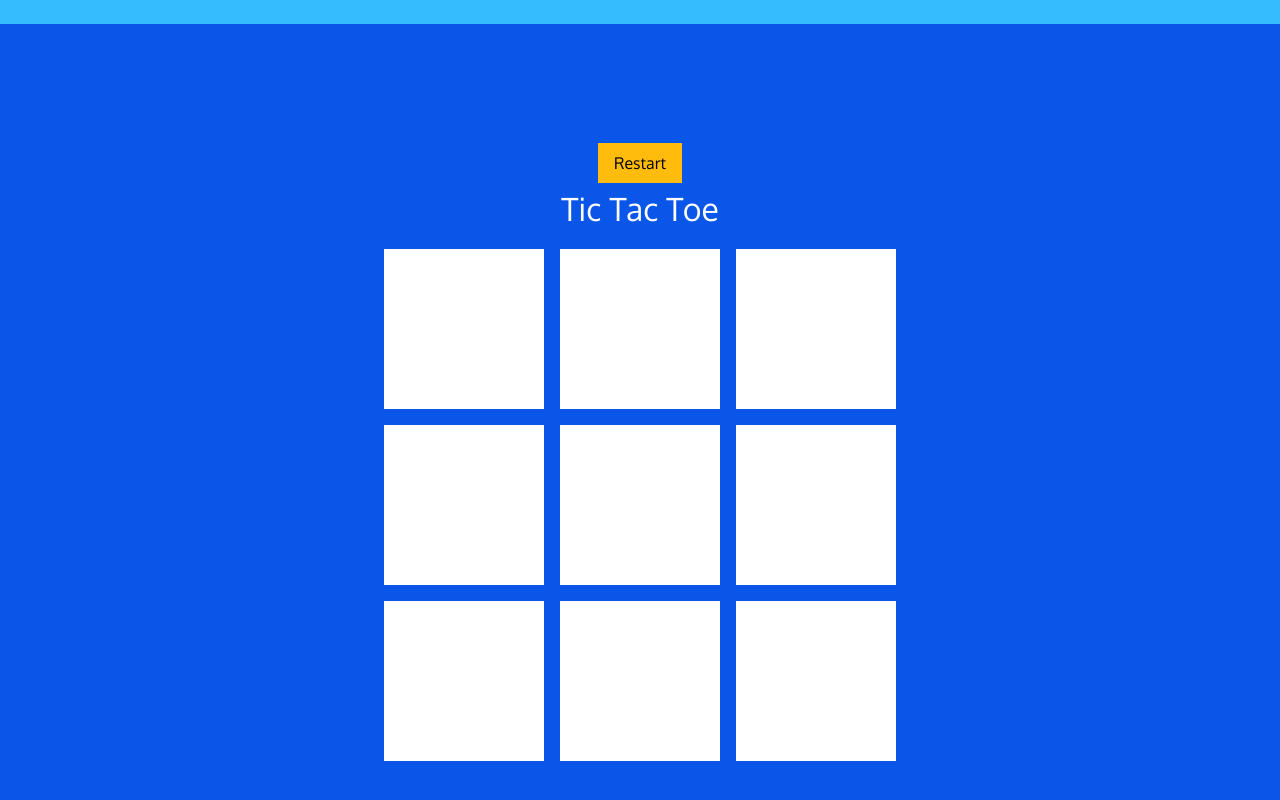
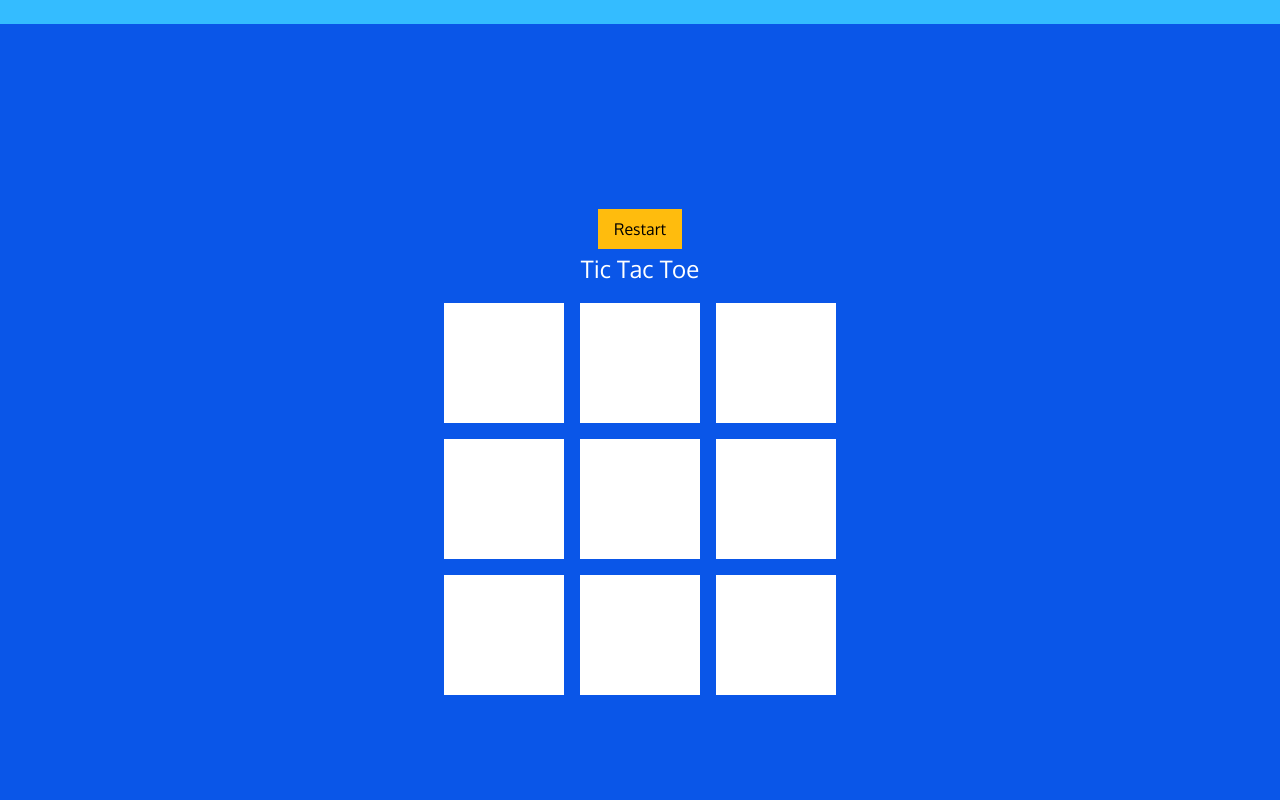
Before and after one commit to lingsuann02/curriculum-vitae, a React (Create React App) app: page / in a window 1280 px wide. Shown: the part 3976-4776 px from the top of the page. Built offline with nearby package versions, Linux system fonts and the light colour scheme.

Commit message:
fix css issues

```diff
--- a/src/components/navigation/navigation.css
+++ b/src/components/navigation/navigation.css
@@ -28,7 +28,7 @@
 
 @media (max-width: 576px) {
     #navigation-component {
-        max-height: 15em;
+        max-height: 17em;
     }
 }
 
--- a/src/components/tic-tac-toe/app.css
+++ b/src/components/tic-tac-toe/app.css
@@ -2,19 +2,19 @@
 }
 
 .game-board {
-    width: 64vh;
-    height: 64vh;
+    width: 49vh;
+    height: 49vh;
     margin: auto;
     /* display: flex;
     justify-content: space-between; */
 }
 
 .game-title {
-    font-size: 2em;
+    font-size: 1.5em;
 }
 
 .game-status {
-    font-size: 3em;
+    font-size: 1.5em;
 }
 
 .game-restart {
@@ -36,8 +36,8 @@
 }
 
 .square {
-    width: 20vh;
-    height: 20vh;
+    width: 15vh;
+    height: 15vh;
     float: left;
     display: flex;
     justify-content: center;
@@ -46,8 +46,8 @@
 }
 
 .square .marked {
-    line-height: 20vh;
-    font-size: 20vh;
+    line-height: 15vh;
+    font-size: 15vh;
     display: flex;
     align-items: center;
 }
```
